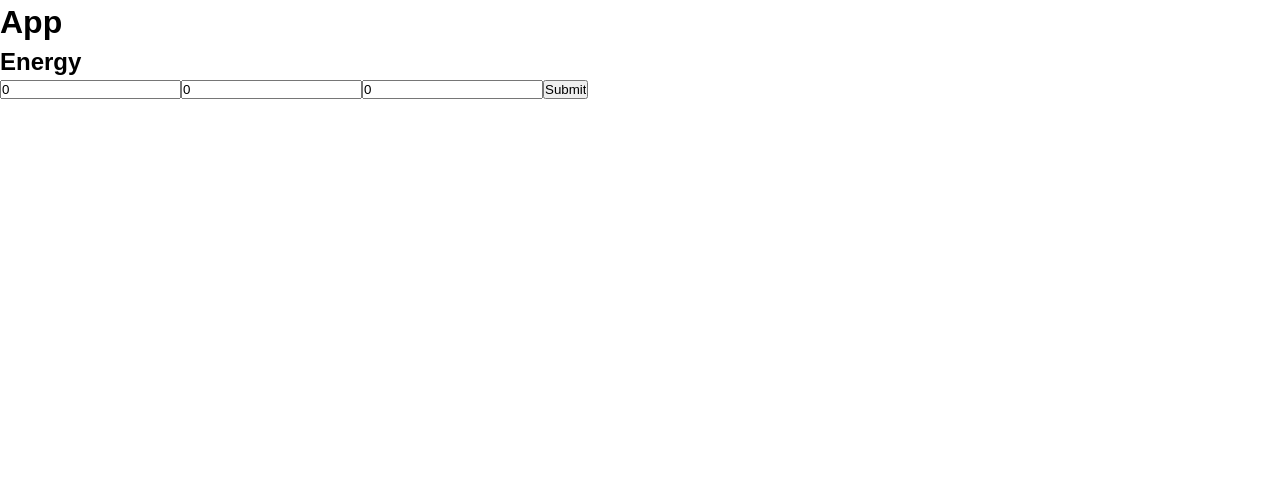
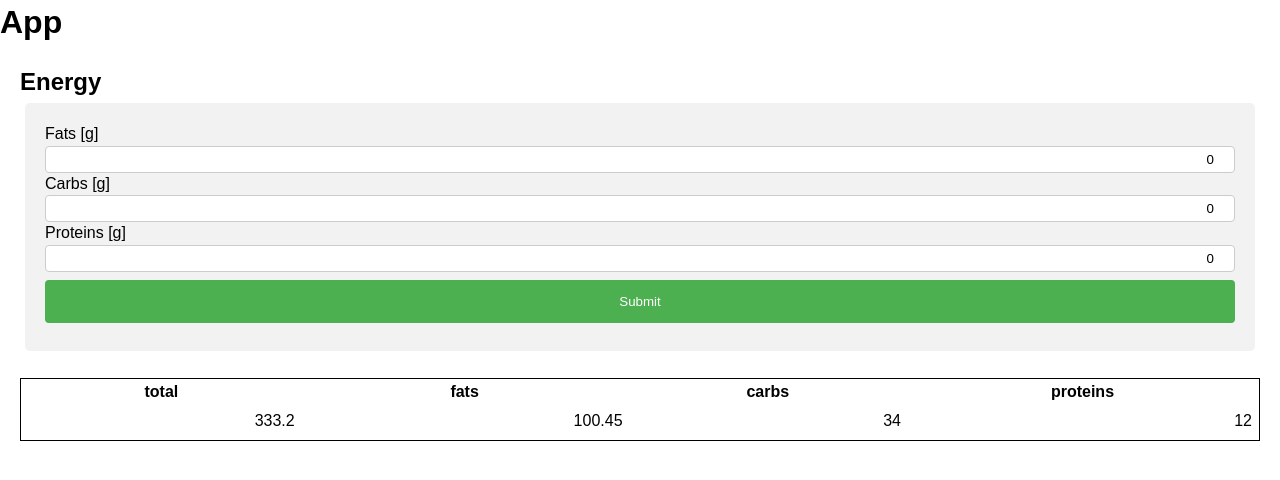
Before and after one commit to jradek/food_tracker, a React (Create React App) app in the folder frontend/: page / in a window 1280 px wide. Shown: the top 480 px of the page. Built offline with nearby package versions, Linux system fonts and the light colour scheme.

Commit message:
adds basic styling

```diff
--- a/frontend/src/components/Energy.js
+++ b/frontend/src/components/Energy.js
@@ -1,65 +1,158 @@
 import React, { Component } from "react";
 // import PropTypes from "prop-types";
 
-import axios from 'axios';
+import axios from "axios";
+
+const dummyResult = {
+  kcal: {
+    fats: 100.45,
+    carbs: 34,
+    prots: 12,
+    total: 333.2
+  }
+}
 
 class Energy extends Component {
-
   state = {
     fats: 0,
     carbs: 0,
     proteins: 0,
-    result: null
-  }
+    result: dummyResult
+  };
 
-  onChange = (e) => this.setState({ [e.target.name]: parseFloat(e.target.value) })
+  onChange = e =>
+    this.setState({ [e.target.name]: parseFloat(e.target.value) });
 
-  onSubmit = (e) => {
+  onSubmit = e => {
     e.preventDefault();
-    console.log('submit');
-    console.log(this.state);
 
+    const params = {
+      fats: this.state.fats,
+      carbs: this.state.carbs,
+      prots: this.state.proteins
+    };
 
-    const f = this.state.fats.toString();
-    const c = this.state.carbs.toString();
-    const p = this.state.proteins.toString();
+    console.log(params);
 
-    axios.get('http://localhost:5000/api/v1/energy?fats=' + f + '&carbs=' + c + '&prots=' + p).then(res => {
-      console.log(res.data);
-      this.setState({ 'result': res.data })
-  });
-  }
+    axios
+      .get("http://localhost:5000/api/v1/energy", { params: params })
+      .then(res => {
+        console.log(res.data);
+        this.setState({ result: res.data });
+      });
+  };
 
   renderResult() {
     if (this.state.result !== null) {
-      const calories = this.state.result['kcal'];
-      return (<span>fats = {calories['fats']}, carbs = {calories['carbs']}, proteins = {calories['prots']} (Overall: {calories['total']}) </span>);
+      const calories = this.state.result["kcal"];
+      const header = ['total', 'fats', 'carbs', 'proteins'];
+      const cols = ['total', 'fats', 'carbs', 'prots']
+      return (
+        <table style={tblStyle}>
+          <thead>
+          <tr>
+            {header.map(e => {
+              return (<th key={e}>{e}</th>)
+            })
+            }
+          </tr>
+          </thead>
+          <tbody>
+            <tr>
+            {
+              cols.map(e => {
+                return (<td style={tdStyle} key={e}>{calories[e]}</td>)
+              })
+            }
+            </tr>
+          </tbody>
+        </table>
+      );
     }
   }
 
   render() {
     return (
-      <div>
+      <div style={{padding: '20px'}}>
         <h2>Energy</h2>
-        <form onSubmit={this.onSubmit}>
-          <input type="number" name="fats" min="0" step="0.01" placeholder="fats" value={this.state.fats} onChange={this.onChange}
+        <form onSubmit={this.onSubmit}  style={{padding: "20px", backgroundColor: '#f2f2f2', margin: '5px', borderRadius: '5px'}}>
+          <label htmlFor="fats">Fats [g]</label>
+          <input
+            style={inputStyle}
+            type="number"
+            name="fats"
+            min="0"
+            step="0.01"
+            placeholder="fats"
+            value={this.state.fats}
+            onChange={this.onChange}
           />
-          <input type="number" name="carbs" min="0" step="0.1" placeholder="carbohydrates" value={this.state.carbs} onChange={this.onChange}
+          <label htmlFor="carbs">Carbs [g]</label>
+          <input
+            style={inputStyle}
+            type="number"
+            name="carbs"
+            min="0"
+            step="0.1"
+            placeholder="carbohydrates"
+            value={this.state.carbs}
+            onChange={this.onChange}
           />
-          <input type="number" name="proteins" min="0" step="0.1" placeholder="proteins" value={this.state.proteins} onChange={this.onChange}
+          <label htmlFor="proteins">Proteins [g]</label>
+          <input
+            style={inputStyle}
+            type="number"
+            name="proteins"
+            min="0"
+            step="0.1"
+            placeholder="proteins"
+            value={this.state.proteins}
+            onChange={this.onChange}
           />
-          <input
+          <input style={submitStyle}
             type="submit"
             value="Submit"
             className="btn"
-            style={{flex: "1"}}
-        />
+          />
         </form>
-        <br/>
-        { this.renderResult() }
+        <br />
+        {this.renderResult()}
       </div>
     );
   }
 }
 
+const inputStyle = {
+  width: '100%',
+  padding: '5px 5px',
+  marging: '8px 0',
+  display: 'inline-block',
+  border: '1px solid #ccc',
+  borderRadius: '4px',
+  boxSizing: 'border-box',
+  textAlign: 'right'
+}
+
+const submitStyle = {
+  width: '100%',
+  backgroundColor: '#4CAF50',
+  color: 'white',
+  padding: '14px 20px',
+  margin: '8px 0',
+  border: 'none',
+  borderRadius: '4px',
+  cursor: 'pointer'
+}
+
+const tblStyle = {
+  width: '100%',
+  border: '1px solid black',
+}
+
+const tdStyle = {
+  padding: '5px',
+  textAlign: 'right',
+  width: '50px'
+}
+
 export default Energy;
```
